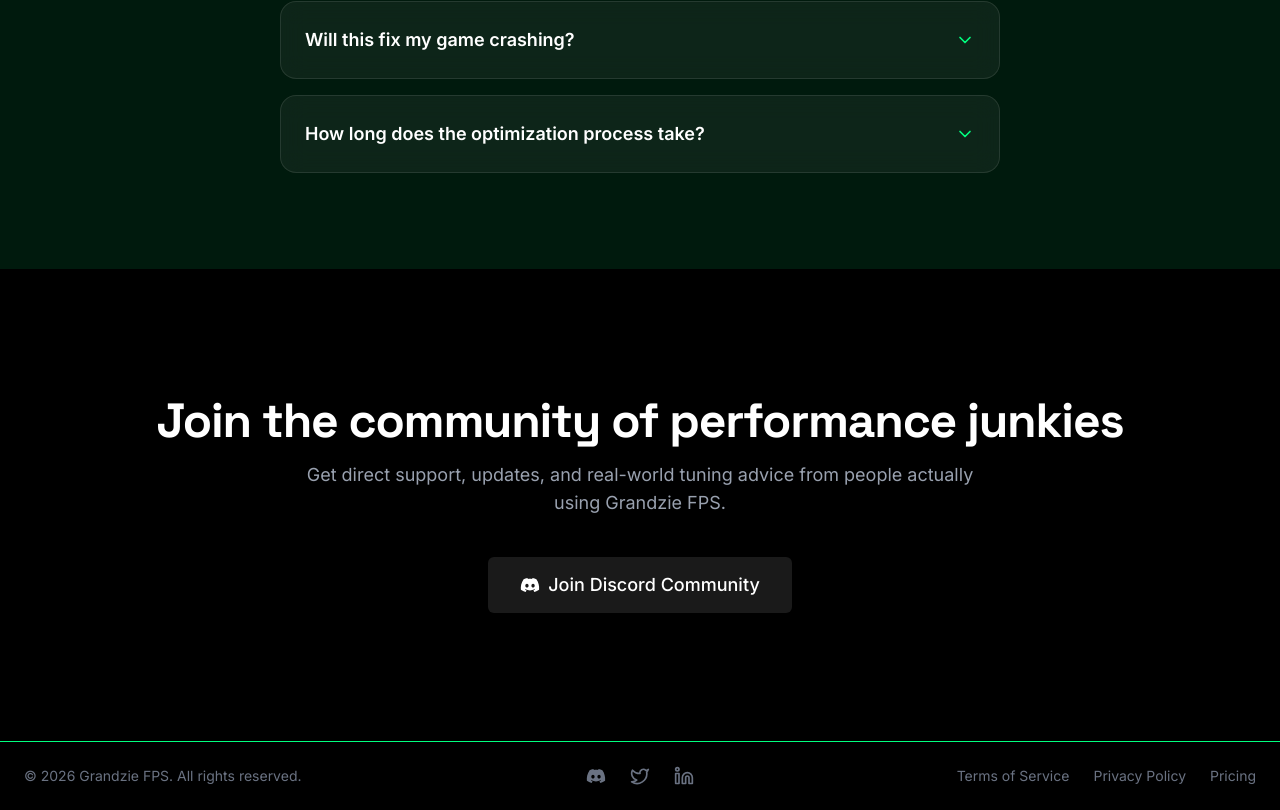
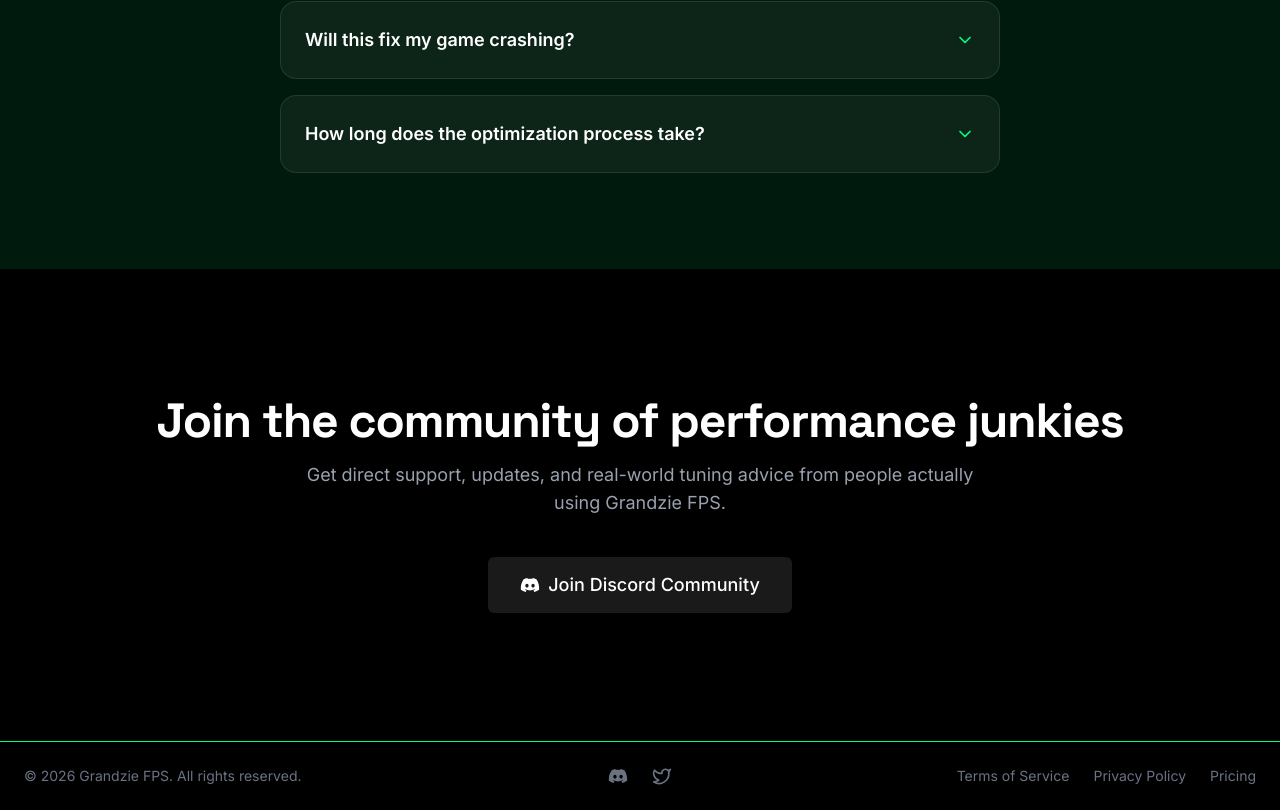
Before and after one commit to jpauceyy/GrandFPS, a React (Vite) app: page / in a window 1280 px wide. Shown: the part 4018-4828 px from the top of the page. Built offline with nearby package versions, Linux system fonts and the light colour scheme.

Commit message:
footer link adn popular positioning on tiers

```diff
--- a/src/components/Footer.tsx
+++ b/src/components/Footer.tsx
@@ -1,5 +1,5 @@
 import { Link } from 'react-router-dom';
-import { Twitter, Linkedin } from 'lucide-react';
+import { Twitter } from 'lucide-react';
 import { DiscordIcon } from './DiscordIcon';
 import { Button } from './Button';
 
@@ -52,11 +52,8 @@ export function Footer() {
                 <a href="https://discord.gg/AwJvZREy" target="_blank" rel="noopener noreferrer" className="text-gray-500 hover:text-white transition-colors">
                   <DiscordIcon className="w-5 h-5" />
                 </a>
-                <a href="#" className="text-gray-500 hover:text-white transition-colors">
+                <a href="https://x.com/GrandFPS" target="_blank" rel="noopener noreferrer" className="text-gray-500 hover:text-white transition-colors">
                   <Twitter className="w-5 h-5" />
-                </a>
-                <a href="#" className="text-gray-500 hover:text-white transition-colors">
-                  <Linkedin className="w-5 h-5" />
                 </a>
               </div>
 
--- a/src/pages/Home.tsx
+++ b/src/pages/Home.tsx
@@ -293,7 +293,7 @@ export function Home() {
                 className={`glass-panel rounded-3xl p-8 relative flex flex-col hover:z-10 transition-all duration-300 ${tier.popular ? 'border-brand-accent box-glow-strong transform lg:-translate-y-4' : ''}`}
               >
                 {tier.popular && (
-                  <div className="absolute -top-4 left-1/2 -translate-x-1/2 bg-brand-accent text-white text-xs font-bold px-4 py-1 rounded-full uppercase tracking-wider">
+                  <div className="absolute -top-3 left-1/2 -translate-x-1/2 bg-brand-accent text-white text-xs font-bold px-4 py-1 rounded-full uppercase tracking-wider">
                     Most Popular
                   </div>
                 )}
```
